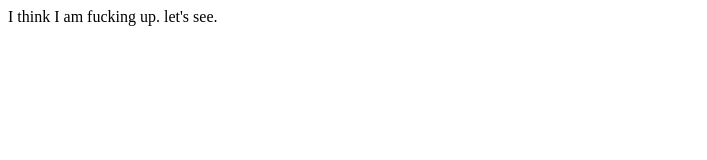
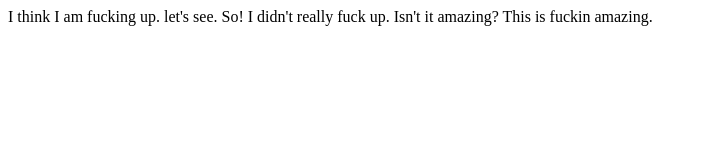
Before and after one commit to VarunGandhi/varungandhi.github.io, a plain HTML site: page index.html in a window 1280 px wide. Shown: the whole page, without its empty margins (0-707 px from the left). Drawn offline with Linux system fonts and the light colour scheme.

Commit message:
Second set of changes
The fact that I didn’t really fuck up the first time. I am now making
some changes again - to see it wasn’t a fluke the first time.

```diff
--- a/index.html
+++ b/index.html
@@ -1 +1,2 @@
-<html><body>I think I am fucking up. let's see. </body></html>
+<html><body>I think I am fucking up. let's see.
+So! I didn't really fuck up. Isn't it amazing? This is fuckin amazing.</body></html>
```
